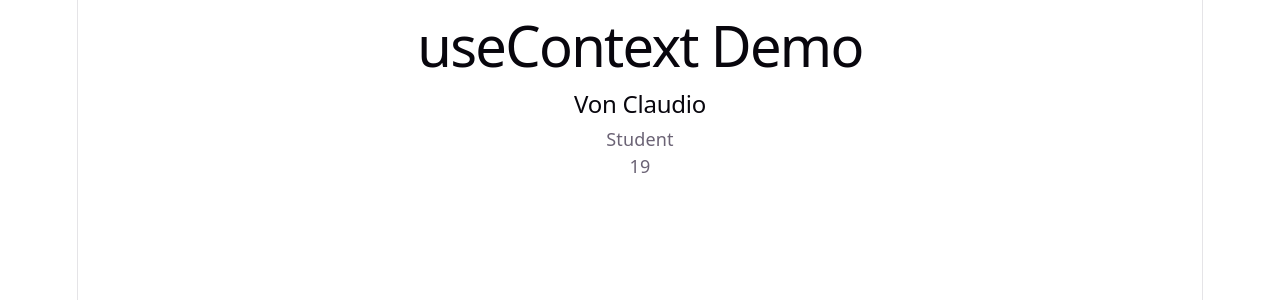
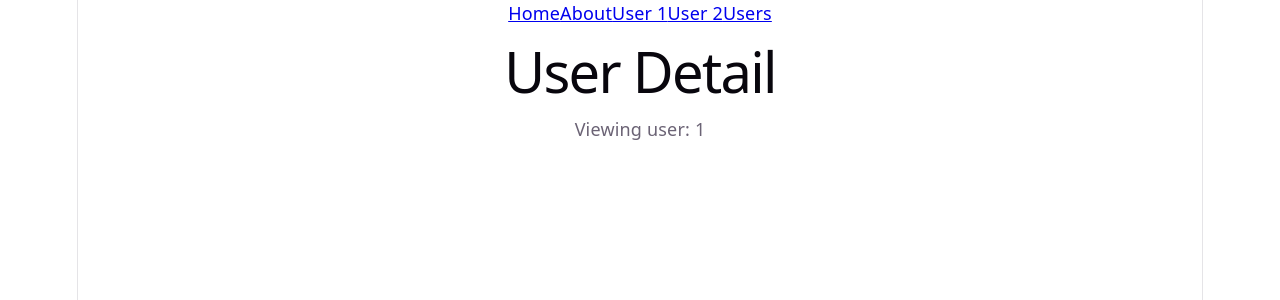
Before and after one commit to vClaudio11/react-fundamentals, a React (Vite) app: page /users/1 in a window 1280 px wide. Shown: the top 300 px of the page. Built offline with nearby package versions, Linux system fonts and the light colour scheme.

Commit message:
feat: add Users page with fetch, loading state and dynamic routing

```diff
--- a/package.json
+++ b/package.json
@@ -11,7 +11,8 @@
   },
   "dependencies": {
     "react": "^19.2.6",
-    "react-dom": "^19.2.6"
+    "react-dom": "^19.2.6",
+    "react-router-dom": "^7.16.0"
   },
   "devDependencies": {
     "@eslint/js": "^10.0.1",
--- a/src/App.tsx
+++ b/src/App.tsx
@@ -1,15 +1,27 @@
-import { UserCard } from "./components/UserCard"
-import { UserContext } from './context/UserContext'
-
+import { BrowserRouter, Routes, Route, Link } from "react-router-dom"
+import Home from "./pages/Home"
+import About from "./pages/About"
+import UserDetail from "./pages/UserDetail"
+import Users from './pages/Users'
 
 function App() {
-  const user = { name: "Von Claudio", role: "Student", age: 19}
 
   return (
-    <UserContext.Provider value={{ user }}>
-      <h1>useContext Demo</h1>
-      <UserCard />
-    </UserContext.Provider>
+    <BrowserRouter>
+      <nav>
+        <Link to="/">Home</Link>
+        <Link to="/about">About</Link>
+        <Link to="/users/1">User 1</Link>
+        <Link to="/users/2">User 2</Link>
+        <Link to="/users">Users</Link>
+      </nav>
+      <Routes>
+        <Route path="/users" element={<Users />} />
+        <Route path="/users/:id" element={<UserDetail />} />
+        <Route path="/" element={<Home />} />
+        <Route path="/about" element={<About />} />
+      </Routes>
+    </BrowserRouter>
   )
 }
 
--- /dev/null
+++ b/src/pages/About.tsx
@@ -0,0 +1,3 @@
+export default function About() {
+    return <h1>About Page</h1>
+}
--- /dev/null
+++ b/src/pages/Home.tsx
@@ -0,0 +1,3 @@
+export default function Home() {
+    return <h1>Home Page</h1>
+}
--- /dev/null
+++ b/src/pages/UserDetail.tsx
@@ -0,0 +1,12 @@
+import { useParams } from 'react-router-dom'
+
+export default function UserDetail() {
+    const { id } = useParams()
+
+    return (
+        <div>
+            <h1>User Detail</h1>
+            <p>Viewing user: {id}</p>
+        </div>
+    )
+}
--- /dev/null
+++ b/src/pages/Users.tsx
@@ -0,0 +1,38 @@
+import { useState, useEffect } from 'react'
+import { Link } from 'react-router-dom'
+
+interface User {
+    id: number
+    name: string
+    email: string
+}
+
+export default function Users() {
+    const [users, setUsers] = useState<User[]>([])
+    const [loading, setLoading] = useState(true)
+
+    useEffect(() => {
+        fetch('https://jsonplaceholder.typicode.com/users')
+        .then(res => res.json())
+        .then(data => {
+            setUsers(data)
+            setLoading(false)
+        })
+}, [])
+
+if (loading) return <p>Loading...</p>
+
+return (
+    <div>
+      <h1>Users</h1>
+      {users.map(user => (
+        <div key={user.id}>
+          <Link to={`/users/${user.id}`}>
+            <h2>{user.name}</h2>
+            <p>{user.email}</p>
+          </Link>
+        </div>
+      ))}
+    </div>
+)
+}
```
Also changed, not shown: 1 other file (tests, documents, lock files or other folders).
